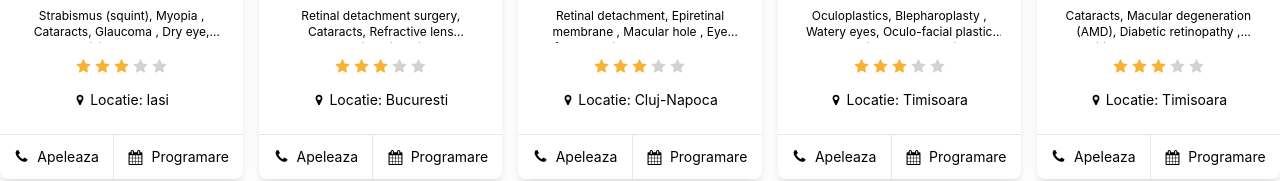
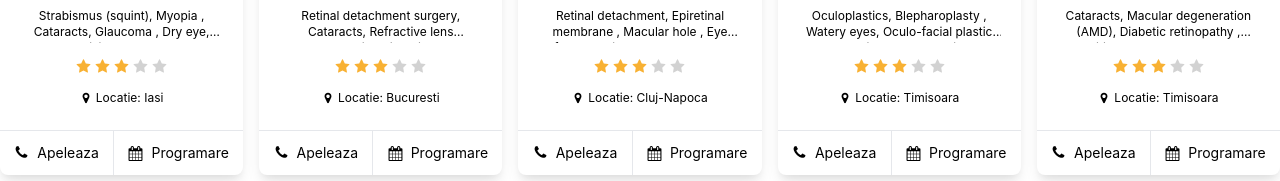
Before and after one commit to CHEZDESIGN/newsmed, a website: page index.html in a window 1280 px wide. Shown: the part 1118-1299 px from the top of the page. Drawn offline with Linux system fonts and the light colour scheme.

Commit message:
push 10 dec

```diff
--- a/index.html
+++ b/index.html
@@ -999,7 +999,7 @@
                                         d="M1728 647q0 22-26 48l-363 354 86 500q1 7 1 20 0 21-10.5 35.5t-30.5 14.5q-19 0-40-12l-449-236-449 236q-22 12-40 12-21 0-31.5-14.5t-10.5-35.5q0-6 2-20l86-500-364-354q-25-27-25-48 0-37 56-46l502-73 225-455q19-41 49-41t49 41l225 455 502 73q56 9 56 46z" />
                                 </svg>
                             </div>
-                            <div class="text-center text-sm mt-4 flex items-center justify-center">
+                            <div class="text-center text-xs mt-4 flex items-center justify-center">
                                 <svg width="12" height="12" class="mr-1" viewBox="0 0 1792 1792"
                                     xmlns="http://www.w3.org/2000/svg">
                                     <path
@@ -1071,7 +1071,7 @@
                                         d="M1728 647q0 22-26 48l-363 354 86 500q1 7 1 20 0 21-10.5 35.5t-30.5 14.5q-19 0-40-12l-449-236-449 236q-22 12-40 12-21 0-31.5-14.5t-10.5-35.5q0-6 2-20l86-500-364-354q-25-27-25-48 0-37 56-46l502-73 225-455q19-41 49-41t49 41l225 455 502 73q56 9 56 46z" />
                                 </svg>
                             </div>
-                            <div class="text-center text-sm mt-4 flex items-center justify-center">
+                            <div class="text-center text-xs mt-4 flex items-center justify-center">
                                 <svg width="12" height="12" class="mr-1" viewBox="0 0 1792 1792"
                                     xmlns="http://www.w3.org/2000/svg">
                                     <path
@@ -1142,7 +1142,7 @@
                                         d="M1728 647q0 22-26 48l-363 354 86 500q1 7 1 20 0 21-10.5 35.5t-30.5 14.5q-19 0-40-12l-449-236-449 236q-22 12-40 12-21 0-31.5-14.5t-10.5-35.5q0-6 2-20l86-500-364-354q-25-27-25-48 0-37 56-46l502-73 225-455q19-41 49-41t49 41l225 455 502 73q56 9 56 46z" />
                                 </svg>
                             </div>
-                            <div class="text-center text-sm mt-4 flex items-center justify-center">
+                            <div class="text-center text-xs mt-4 flex items-center justify-center">
                                 <svg width="12" height="12" class="mr-1" viewBox="0 0 1792 1792"
                                     xmlns="http://www.w3.org/2000/svg">
                                     <path
@@ -1213,7 +1213,7 @@
                                         d="M1728 647q0 22-26 48l-363 354 86 500q1 7 1 20 0 21-10.5 35.5t-30.5 14.5q-19 0-40-12l-449-236-449 236q-22 12-40 12-21 0-31.5-14.5t-10.5-35.5q0-6 2-20l86-500-364-354q-25-27-25-48 0-37 56-46l502-73 225-455q19-41 49-41t49 41l225 455 502 73q56 9 56 46z" />
                                 </svg>
                             </div>
-                            <div class="text-center text-sm mt-4 flex items-center justify-center">
+                            <div class="text-center text-xs mt-4 flex items-center justify-center">
                                 <svg width="12" height="12" class="mr-1" viewBox="0 0 1792 1792"
                                     xmlns="http://www.w3.org/2000/svg">
                                     <path
@@ -1282,7 +1282,7 @@
                                         d="M1728 647q0 22-26 48l-363 354 86 500q1 7 1 20 0 21-10.5 35.5t-30.5 14.5q-19 0-40-12l-449-236-449 236q-22 12-40 12-21 0-31.5-14.5t-10.5-35.5q0-6 2-20l86-500-364-354q-25-27-25-48 0-37 56-46l502-73 225-455q19-41 49-41t49 41l225 455 502 73q56 9 56 46z" />
                                 </svg>
                             </div>
-                            <div class="text-center text-sm mt-4 flex items-center justify-center">
+                            <div class="text-center text-xs mt-4 flex items-center justify-center">
                                 <svg width="12" height="12" class="mr-1" viewBox="0 0 1792 1792"
                                     xmlns="http://www.w3.org/2000/svg">
                                     <path
```
